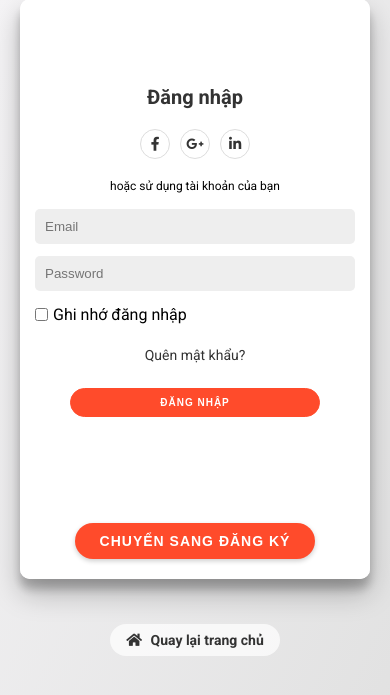
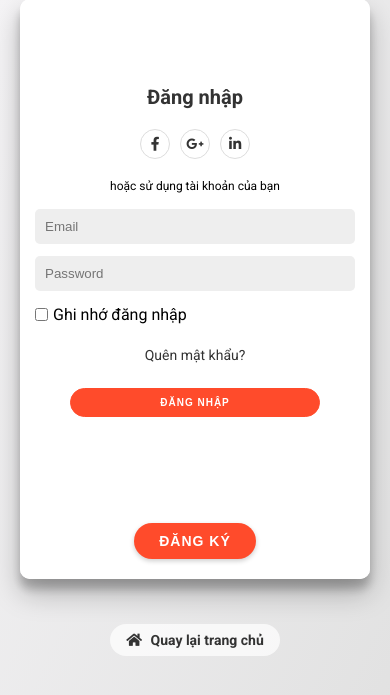
Before and after one commit to HUYVESEA0/Python_manager, a Flask app: page /login in a window 390 px wide. Shown: the part 92-787 px from the top of the page. Run offline with Flask 3, Linux system fonts and the light colour scheme.

Commit message:
Update mobile navigation button text and remove unused form templates
Signed-off-by: HUYVIESEA <hhuy0847@gmail.com>

```diff
--- a/templates/log_regis.html
+++ b/templates/log_regis.html
@@ -134,7 +134,7 @@
     <!-- Thêm nút điều hướng cho màn hình di động -->
     <div class="mobile-nav">
         <button type="button" class="mobile-nav-button" id="mobileSwitchButton">
-            {% if register %}đăng nhập{% else %}đăng ký{% endif %}
+            {% if register %}Đăng nhập{% else %}ĐĐăng ký{% endif %}
         </button>
     </div>
 </div>
@@ -155,13 +155,13 @@ document.addEventListener('DOMContentLoaded', function() {
     if (currentPath.includes('register')) {
         container.classList.add('right-panel-active');
         if (mobileSwitchButton) {
-            mobileSwitchButton.textContent = 'Chuyển sang đăng nhập';
+            mobileSwitchButton.textContent = 'Đăng nhập';
             mobileSwitchButton.setAttribute('data-target', 'login');
         }
     } else {
         container.classList.remove('right-panel-active');
         if (mobileSwitchButton) {
-            mobileSwitchButton.textContent = 'Chuyển sang đăng ký';
+            mobileSwitchButton.textContent = 'Đăng ký';
             mobileSwitchButton.setAttribute('data-target', 'register');
         }
     }
@@ -175,7 +175,7 @@ document.addEventListener('DOMContentLoaded', function() {
                 // Chuyển sang form đăng ký
                 fetchForm('register');
                 container.classList.add('right-panel-active');
-                this.textContent = 'Chuyển sang đăng nhập';
+                this.textContent = 'Đăng nhập';
                 this.setAttribute('data-target', 'login');
                 history.pushState({page: 'register'}, 'Đăng ký - Python Manager', '/register');
                 document.title = 'Đăng ký - Python Manager';
@@ -183,7 +183,7 @@ document.addEventListener('DOMContentLoaded', function() {
                 // Chuyển sang form đăng nhập
                 fetchForm('login');
                 container.classList.remove('right-panel-active');
-                this.textContent = 'Chuyển sang đăng ký';
+                this.textContent = 'Đăng ký';
                 this.setAttribute('data-target', 'register');
                 history.pushState({page: 'login'}, 'Đăng nhập - Python Manager', '/login');
                 document.title = 'Đăng nhập - Python Manager';
@@ -209,7 +209,7 @@ document.addEventListener('DOMContentLoaded', function() {
                 document.title = 'Đăng ký - Python Manager';
                 // Cập nhật nút mobile nếu có
                 if (mobileSwitchButton) {
-                    mobileSwitchButton.textContent = 'Chuyển sang đăng nhập';
+                    mobileSwitchButton.textContent = 'Đăng nhập';
                     mobileSwitchButton.setAttribute('data-target', 'login');
                 }
             } else {
@@ -221,7 +221,7 @@ document.addEventListener('DOMContentLoaded', function() {
                 document.title = 'Đăng nhập - Python Manager';
                 // Cập nhật nút mobile nếu có
                 if (mobileSwitchButton) {
-                    mobileSwitchButton.textContent = 'Chuyển sang đăng ký';
+                    mobileSwitchButton.textContent = 'Đăng ký';
                     mobileSwitchButton.setAttribute('data-target', 'register');
                 }
             }
@@ -237,7 +237,7 @@ document.addEventListener('DOMContentLoaded', function() {
             document.title = 'Đăng ký - Python Manager';
             // Cập nhật nút mobile nếu có
             if (mobileSwitchButton) {
-                mobileSwitchButton.textContent = 'Chuyển sang đăng nhập';
+                mobileSwitchButton.textContent = 'Đăng nhập';
                 mobileSwitchButton.setAttribute('data-target', 'login');
             }
         } else {
@@ -246,7 +246,7 @@ document.addEventListener('DOMContentLoaded', function() {
             document.title = 'Đăng nhập - Python Manager';
             // Cập nhật nút mobile nếu có
             if (mobileSwitchButton) {
-                mobileSwitchButton.textContent = 'Chuyển sang đăng ký';
+                mobileSwitchButton.textContent = 'Đăng ký';
                 mobileSwitchButton.setAttribute('data-target', 'register');
             }
         }
```
Also changed, not shown: templates/partials/login_form.html (deleted), templates/partials/register_form.html (deleted).
